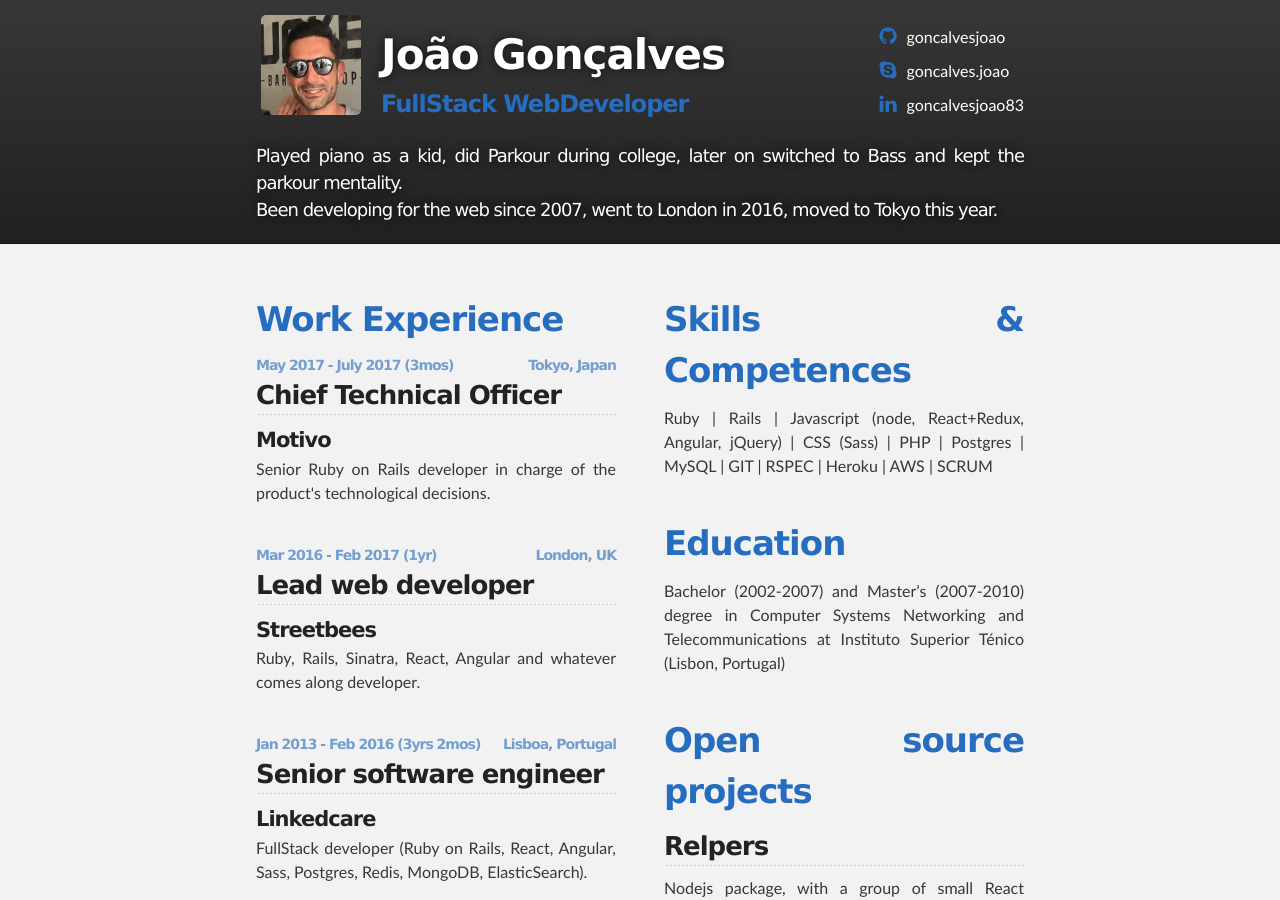
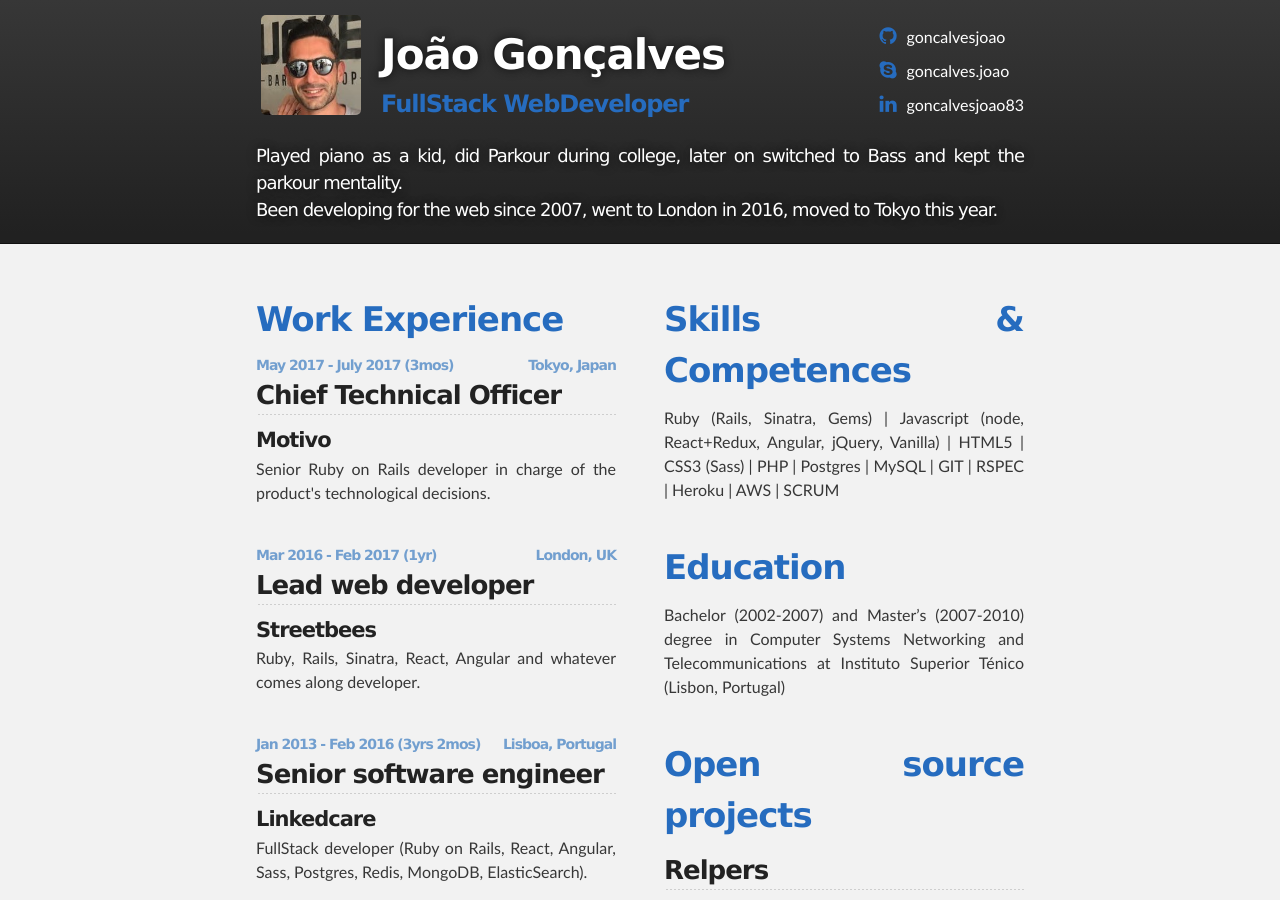
Before and after one commit to goncalvesjoao/goncalvesjoao.github.io, a Jekyll site: the page built from index.html, in a window 1280 px wide and 900 px high. Built offline with Jekyll 4.4.1, drawn with Linux system fonts in a browser that asks for light colours.

Commit message:
skills update

```diff
--- a/index.html
+++ b/index.html
@@ -51,7 +51,7 @@ layout: default
 
   <div class="right_half">
     <h1>Skills & Competences</h1>
-    <p class="description">Ruby | Rails | Javascript (node, React+Redux, Angular, jQuery) | CSS (Sass) | PHP | Postgres | MySQL | GIT | RSPEC | Heroku | AWS | SCRUM</p>
+    <p class="description">Ruby (Rails, Sinatra, Gems) | Javascript (node, React+Redux, Angular, jQuery, Vanilla) | HTML5 | CSS3 (Sass) | PHP | Postgres | MySQL | GIT | RSPEC | Heroku | AWS | SCRUM</p>
 
     <h1>Education</h1>
     <p class="description">Bachelor (2002-2007) and Master’s (2007-2010) degree in Computer Systems Networking and Telecommunications at Instituto Superior Ténico (Lisbon, Portugal)</p>
```
